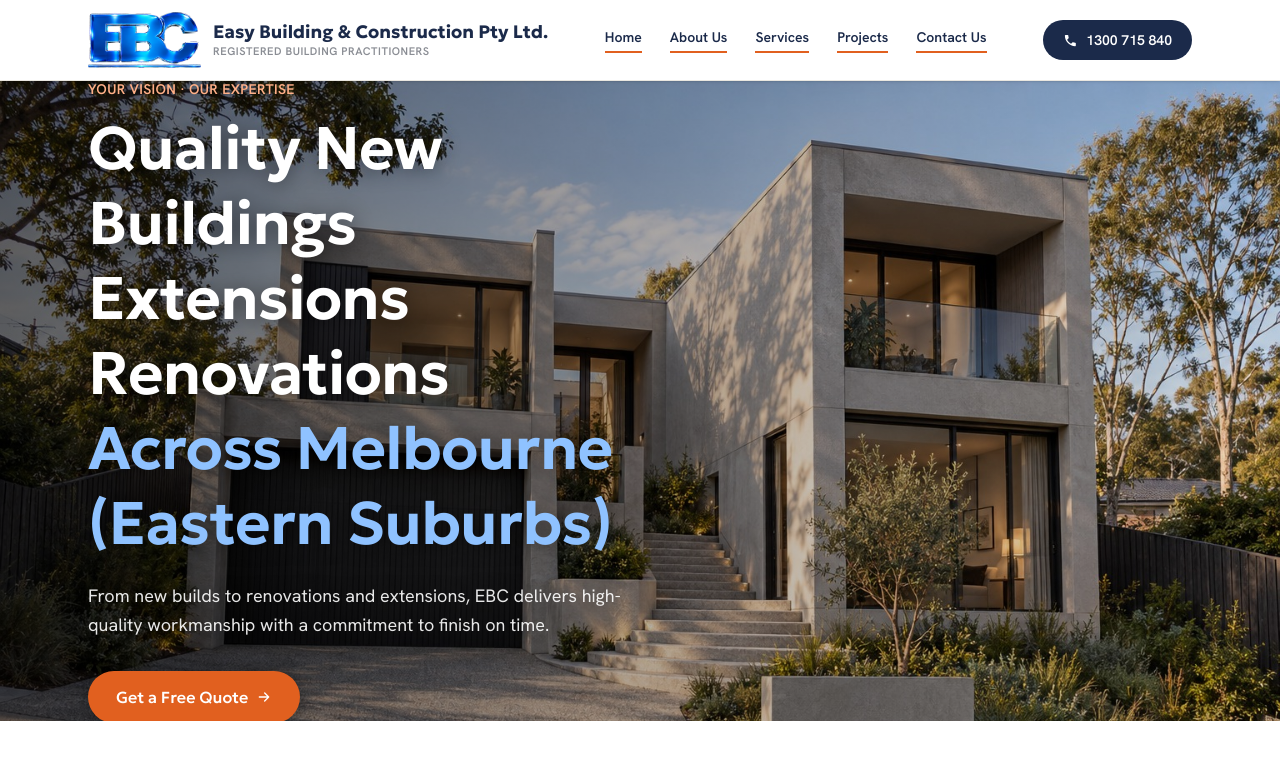
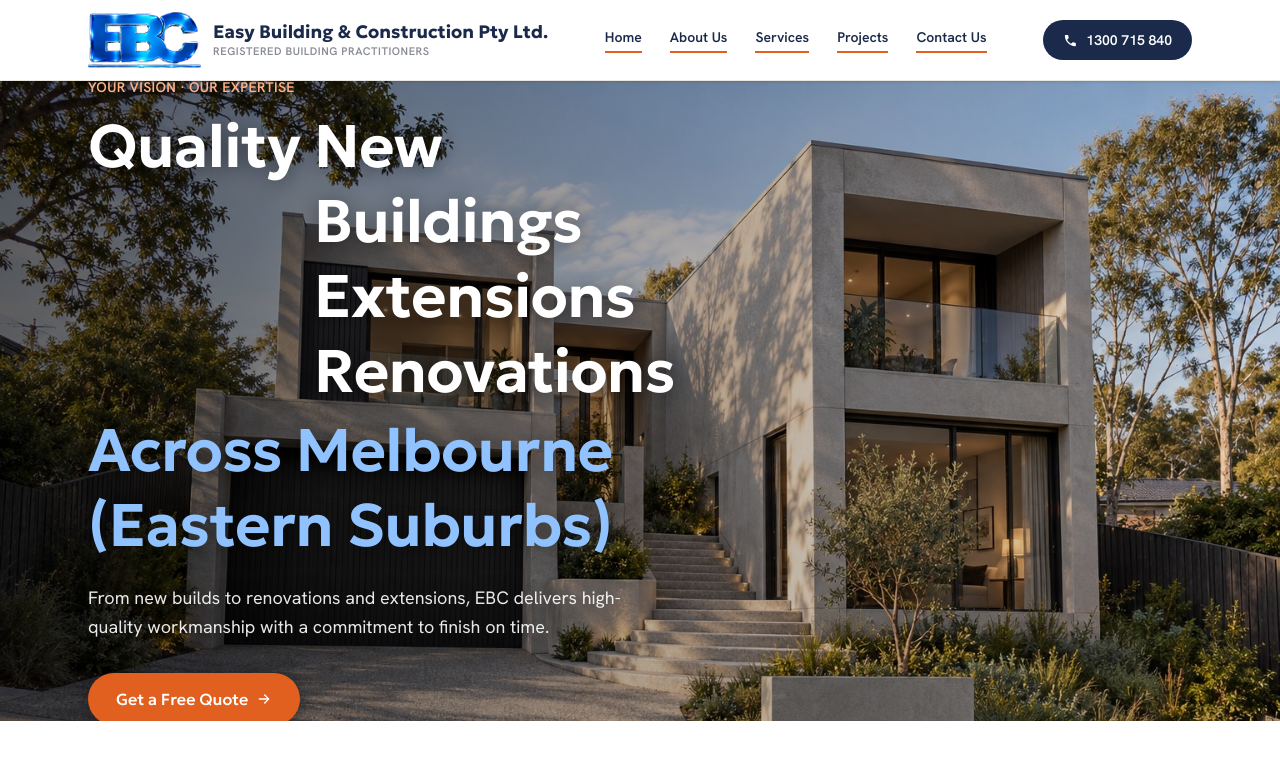
Before and after one commit to EBC2016ce/ebc-platform, a Next.js app: page / in a window 1280 px wide. Shown: the top 784 px of the page. Built offline with nearby package versions, Linux system fonts and the light colour scheme.

Commit message:
Align hero headline lines under New Buildings

```diff
--- a/src/app/page.js
+++ b/src/app/page.js
@@ -148,10 +148,12 @@ export default function Home() {
           <div className="max-w-xl [filter:drop-shadow(0_2px_10px_rgba(0,0,0,0.45))]">
             <span className="block text-sm font-semibold text-[#FFB088] tracking-wide mb-3">YOUR VISION &middot; OUR EXPERTISE</span>
             <h1 className="text-4xl md:text-6xl font-semibold text-white leading-tight" style={{ fontFamily: 'var(--font-heading)' }}>
-              <span className="block">Quality New Buildings</span>
-              <span className="block">Extensions</span>
-              <span className="block">Renovations</span>
-              <span className="block text-[#8FC2FF]">Across Melbourne (Eastern Suburbs)</span>
+              <span className="grid" style={{ gridTemplateColumns: 'auto auto' }}>
+                <span>Quality&nbsp;</span><span>New Buildings</span>
+                <span></span><span>Extensions</span>
+                <span></span><span>Renovations</span>
+              </span>
+              <span className="block mt-1 text-[#8FC2FF]">Across Melbourne (Eastern Suburbs)</span>
             </h1>
             <p className="mt-5 text-lg text-white/90 leading-relaxed">
               From new builds to renovations and extensions, EBC delivers high-quality workmanship with a commitment to finish on time.
```
